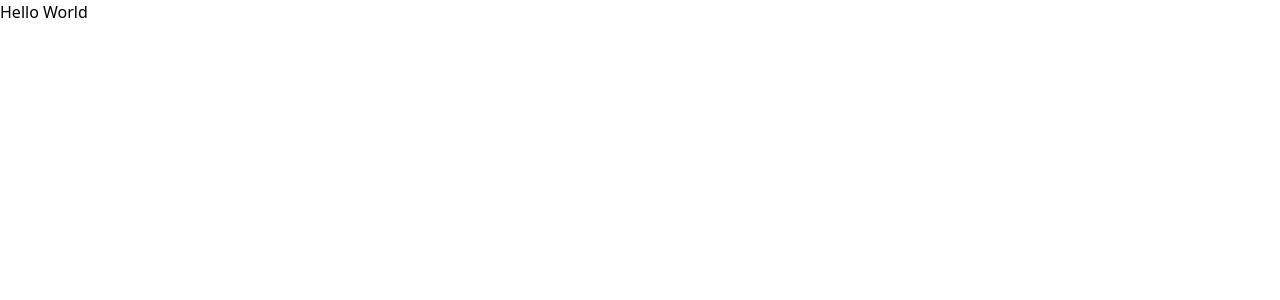
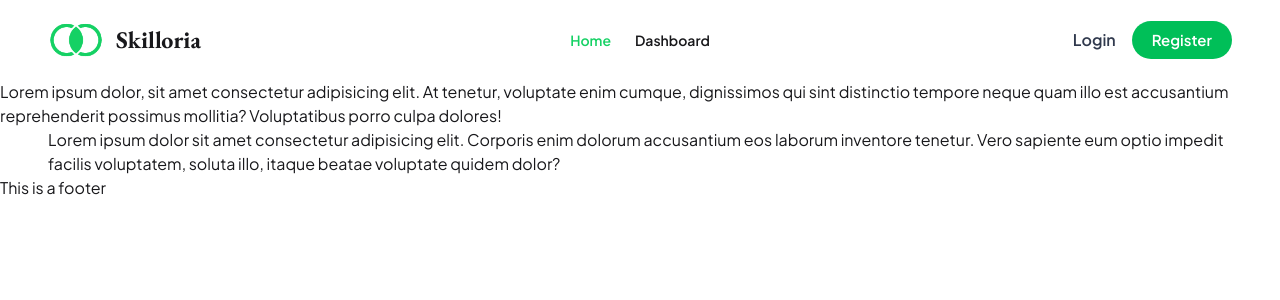
Before and after one commit to protapkrghosh/skilloria-client, a React (Vite) app: page / in a window 1280 px wide. Shown: the top 300 px of the page. Built offline with nearby package versions, Linux system fonts and the light colour scheme.

Commit message:
complete navbar

```diff
--- a/index.html
+++ b/index.html
@@ -1,8 +1,8 @@
 <!doctype html>
-<html lang="en">
+<html lang="en" data-theme="light">
   <head>
     <meta charset="UTF-8" />
-    <link rel="icon" type="image/svg+xml" href="/vite.svg" />
+    <link rel="icon" type="image/svg+xml" href="/skilloria.png" />
     <meta name="viewport" content="width=device-width, initial-scale=1.0" />
     <title>Skilloria</title>
   </head>
--- a/package.json
+++ b/package.json
@@ -25,7 +25,7 @@
     "@types/react": "^19.1.10",
     "@types/react-dom": "^19.1.7",
     "@vitejs/plugin-react": "^5.0.0",
-    "daisyui": "^5.1.12",
+    "daisyui": "^5.1.13",
     "eslint": "^9.33.0",
     "eslint-plugin-react-hooks": "^5.2.0",
     "eslint-plugin-react-refresh": "^0.4.20",
--- /dev/null
+++ b/src/components/Button.jsx
@@ -0,0 +1,11 @@
+import React from "react";
+
+const Button = ({ children }) => {
+   return (
+      <div className="text-white text-[15px] font-semibold bg-primary hover:bg-[#244034] px-5 py-2 rounded-full cursor-pointer duration-500">
+         {children}
+      </div>
+   );
+};
+
+export default Button;
--- a/src/index.css
+++ b/src/index.css
@@ -1,7 +1,20 @@
+@import url('https://fonts.googleapis.com/css2?family=EB+Garamond:ital,wght@0,400..800;1,400..800&family=Plus+Jakarta+Sans:ital,wght@0,200..800;1,200..800&display=swap');
+
 @import "tailwindcss";
+@plugin "daisyui";
 @plugin "daisyui/theme" {
   name: "light";
   default: true;
-  --color-primary: blue;
-  --color-secondary: teal;
+  /* --color-primary: #15D164; */
+  --color-primary: #00BF58;
+  --color-secondary: #30394D;
+  --color-accent: #FFF3CF;
 }
+
+body {
+   font-family: "Plus Jakarta Sans", sans-serif;
+}
+
+.ebGaramond {
+   font-family: "EB Garamond", serif;
+}
--- /dev/null
+++ b/src/layouts/MainLayout.jsx
@@ -0,0 +1,15 @@
+import Navbar from '../shared/Navbar';
+import { Outlet } from 'react-router';
+import Footer from '../shared/Footer';
+
+const MainLayout = () => {
+   return (
+      <div className='max-w-[1440px] mx-auto'>
+         <Navbar />
+         <Outlet />
+         <Footer />
+      </div>
+   );
+};
+
+export default MainLayout;
--- /dev/null
+++ b/src/pages/Home.jsx
@@ -0,0 +1,16 @@
+import React from 'react';
+import Container from '../shared/Container';
+
+const Home = () => {
+   return (
+      <div>
+         <p>Lorem ipsum dolor, sit amet consectetur adipisicing elit. At tenetur, voluptate enim cumque, dignissimos qui sint distinctio tempore neque quam illo est accusantium reprehenderit possimus mollitia? Voluptatibus porro culpa dolores!</p>
+
+         <Container>
+            <p>Lorem ipsum dolor sit amet consectetur adipisicing elit. Corporis enim dolorum accusantium eos laborum inventore tenetur. Vero sapiente eum optio impedit facilis voluptatem, soluta illo, itaque beatae voluptate quidem dolor?</p>
+         </Container>
+      </div>
+   );
+};
+
+export default Home;
--- a/src/router/Route.jsx
+++ b/src/router/Route.jsx
@@ -1,8 +1,16 @@
 import { createBrowserRouter } from "react-router";
+import MainLayout from "../layouts/MainLayout";
+import Home from "../pages/Home";
 
 export const router = createBrowserRouter([
    {
       path: "/",
-      element: <div>Hello World</div>,
+      Component: MainLayout,
+      children: [
+         {
+            index: true,
+            Component: Home,
+         },
+      ],
    },
 ]);
--- /dev/null
+++ b/src/shared/Container.jsx
@@ -0,0 +1,11 @@
+import React from "react";
+
+const Container = ({ children }) => {
+   return (
+      <div className="sm:px-3 md:px-6 lg:px-10 xl:px-12 2xl:px-16">
+         {children}
+      </div>
+   );
+};
+
+export default Container;
--- /dev/null
+++ b/src/shared/Footer.jsx
@@ -0,0 +1,11 @@
+import React from 'react';
+
+const Footer = () => {
+   return (
+      <div>
+         This is a footer
+      </div>
+   );
+};
+
+export default Footer;
--- /dev/null
+++ b/src/shared/Navbar.jsx
@@ -0,0 +1,92 @@
+import logo from "../assets/skilloria.png";
+import Button from "../components/Button";
+import Container from "./Container";
+import { Link, NavLink } from "react-router";
+
+const Navbar = () => {
+   const links = [
+      <li key="home">
+         <NavLink
+            to="/"
+            style={({ isActive, isPending }) => ({
+               color: isPending ? "gray" : isActive ? "#15D164" : "black",
+               fontWeight: isActive ? "semibold" : "normal",
+            })}
+         >
+            Home
+         </NavLink>
+      </li>,
+
+      <li key={"dashboard"}>
+         <NavLink
+            to="/dashboard"
+            className={({ isActive, isPending }) =>
+               isPending ? "pending" : isActive ? "active" : ""
+            }
+         >
+            Dashboard
+         </NavLink>
+      </li>,
+   ];
+
+   return (
+      <Container>
+         <div className="navbar bg-base-100 px-0 py-3 sticky top-0">
+            <div className="navbar-start">
+               <div className="dropdown">
+                  <div
+                     tabIndex={0}
+                     role="button"
+                     className="btn btn-ghost lg:hidden"
+                  >
+                     <svg
+                        xmlns="http://www.w3.org/2000/svg"
+                        className="h-5 w-5"
+                        fill="none"
+                        viewBox="0 0 24 24"
+                        stroke="currentColor"
+                     >
+                        {" "}
+                        <path
+                           strokeLinecap="round"
+                           strokeLinejoin="round"
+                           strokeWidth="2"
+                           d="M4 6h16M4 12h8m-8 6h16"
+                        />{" "}
+                     </svg>
+                  </div>
+                  <ul
+                     tabIndex={0}
+                     className="menu menu-sm dropdown-content bg-base-100 rounded-box z-1 mt-3 w-52 p-2 shadow font-semibold"
+                  >
+                     {links}
+                  </ul>
+               </div>
+               <Link to={'/'} className="flex items-center gap-3">
+                  <img src={logo} alt="Logo" className="w-14" />
+                  <p className="ebGaramond text-2xl font-bold">Skilloria</p>
+               </Link>
+            </div>
+            <div className="navbar-center hidden lg:flex">
+               <ul className="menu menu-horizontal px-1 font-semibold">
+                  {links}
+               </ul>
+            </div>
+
+            <div className="navbar-end space-x-4">
+               <Link to={"/login"}>
+                  <button className="text-secondary font-semibold cursor-pointer">
+                     Login
+                  </button>
+               </Link>
+
+               <Link to={"/register"}>
+                  <Button>Register</Button>
+               </Link>
+            </div>
+         </div>
+      </Container>
+   );
+};
+
+export default Navbar;
```
Also changed, not shown: 1 other file (tests, documents, lock files or other folders).
